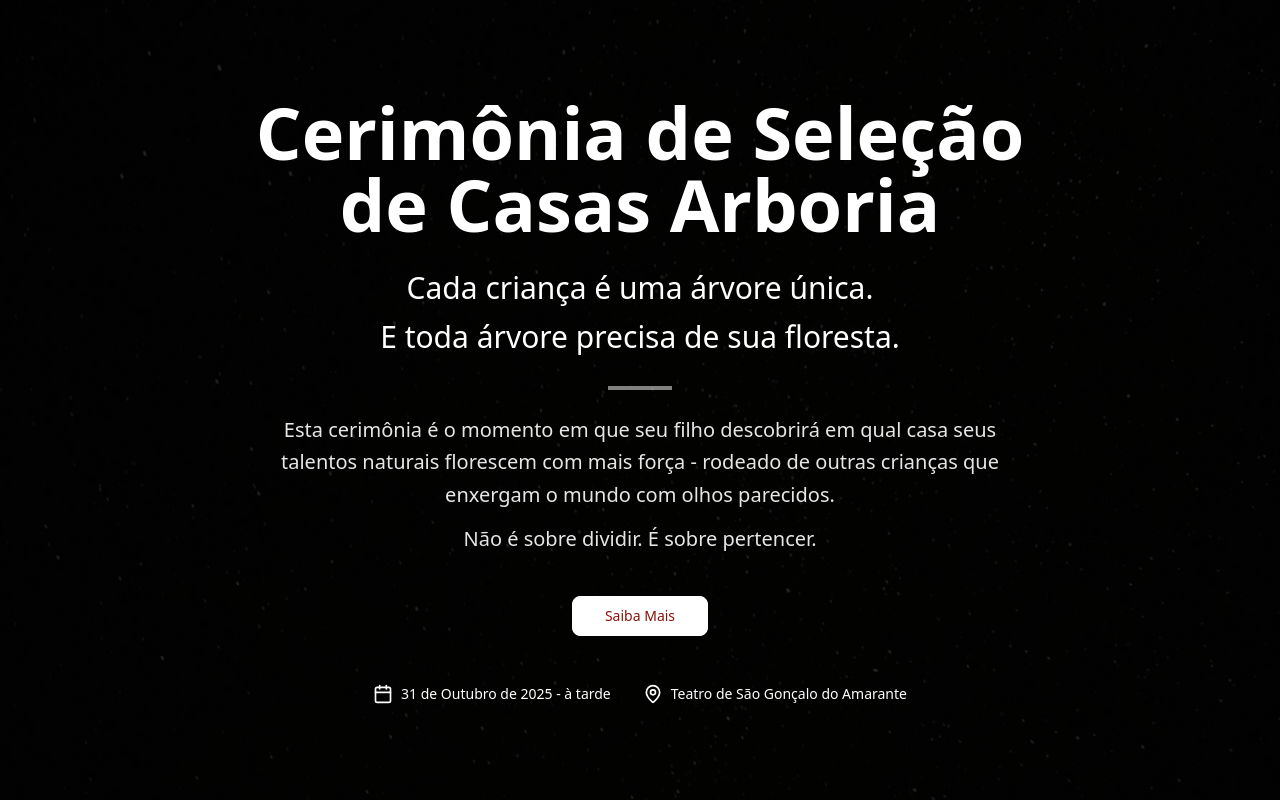
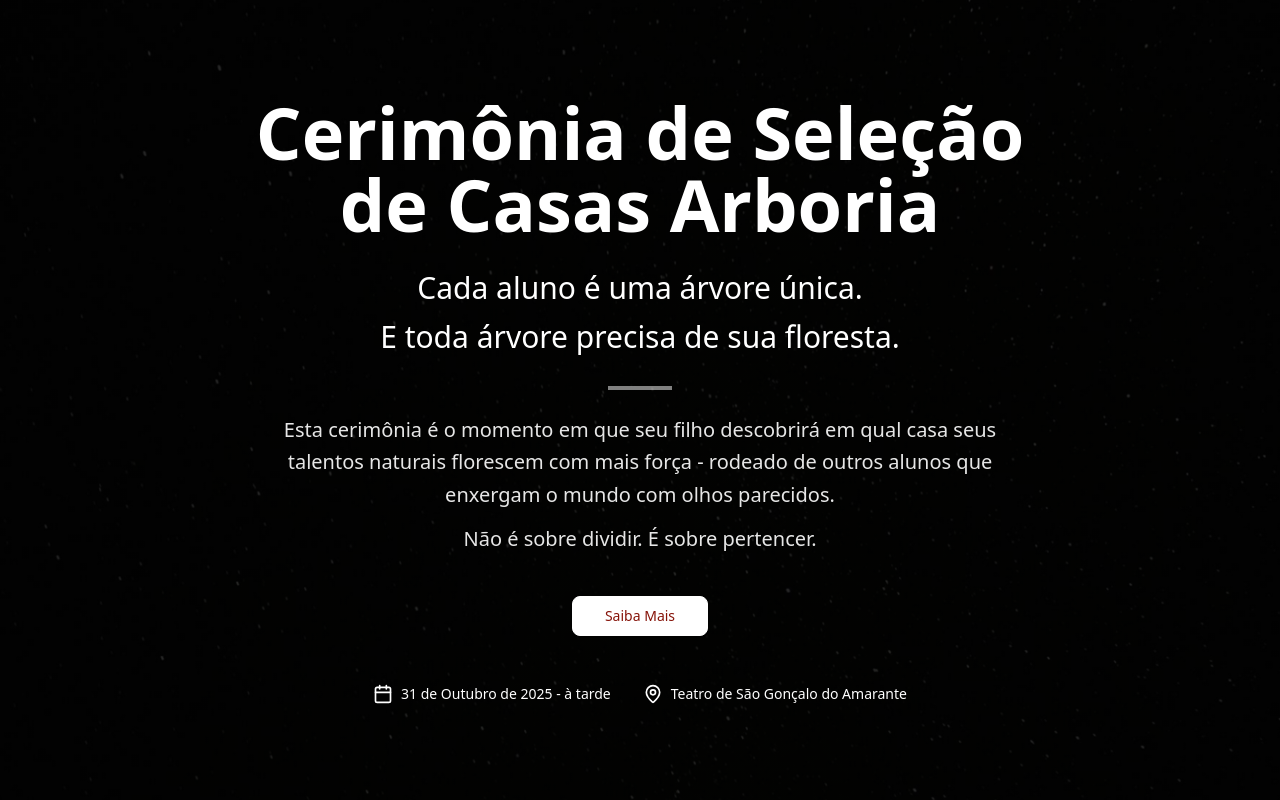
Before and after one commit to pedrologapp/amadeus-2025-arboriasele-o, a React (Vite) app: page / in a window 1280 px wide. Shown: the top 800 px of the page. Built offline with nearby package versions, Linux system fonts and the light colour scheme.

Commit message:
Update App.jsx

```diff
--- a/src/App.jsx
+++ b/src/App.jsx
@@ -147,7 +147,7 @@ import React, { useState } from 'react';
                     </h1>
                     <div className="space-y-6 mb-10">
               <p className="text-2xl md:text-3xl font-light leading-relaxed">
-                Cada criança é uma árvore única. <br />
+                Cada aluno é uma árvore única. <br />
                 E toda árvore precisa de sua floresta.
               </p>
 
@@ -155,8 +155,8 @@ import React, { useState } from 'react';
 
               <p className="text-lg md:text-xl opacity-90 leading-relaxed max-w-3xl mx-auto">
                 Esta cerimônia é o momento em que seu filho descobrirá em qual casa
-                seus talentos naturais florescem com mais força - rodeado de outras
-                crianças que enxergam o mundo com olhos parecidos.
+                seus talentos naturais florescem com mais força - rodeado de outros
+                alunos que enxergam o mundo com olhos parecidos.
                 <span className="block mt-3 font-medium">
                   Não é sobre dividir. É sobre pertencer.
                 </span>
```
